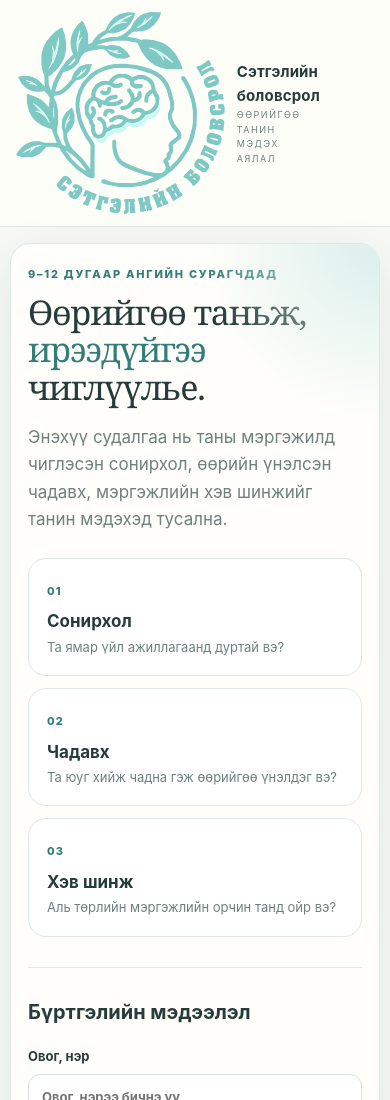
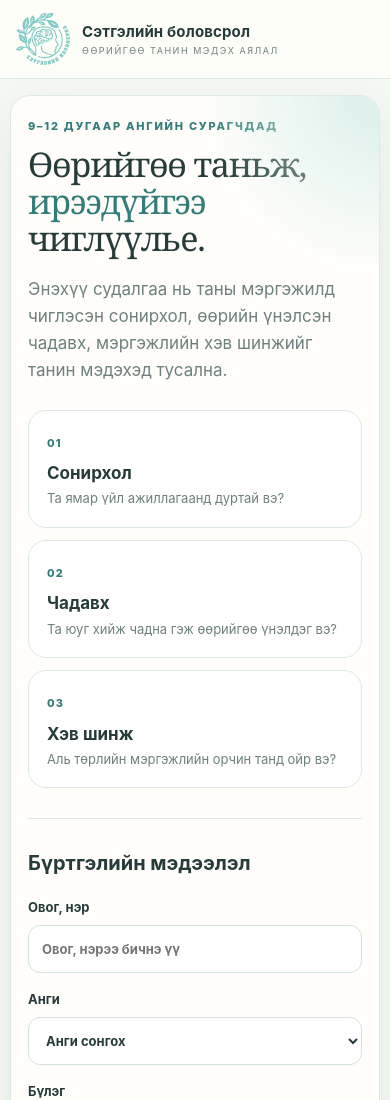
Before and after one commit to orhontuulbatlunaa-psychologist/Setgeliin-bolovsrol, a website with bundled scripts: page career-test/index.html in a window 390 px wide. Shown: the top 1100 px of the page. Built offline with nearby package versions, Linux system fonts and the light colour scheme.

Commit message:
style: size original brand logo for responsive header

```diff
--- a/career-test/styles.css
+++ b/career-test/styles.css
@@ -16,7 +16,7 @@ button, input, select { font: inherit; }
 button { cursor: pointer; }
 .site-header { min-height: 78px; padding: 14px max(4vw, 22px); display:flex; align-items:center; justify-content:space-between; gap:20px; border-bottom:1px solid var(--line); background:rgba(255,254,250,.94); }
 .brand { display:flex; align-items:center; gap:12px; color:var(--ink); text-decoration:none; }
-.brand-mark { width:44px; height:44px; border-radius:50%; display:grid; place-items:center; background:var(--brand-pale); color:var(--brand-dark); font-size:25px; }
+.brand-logo { width:54px; height:54px; object-fit:contain; flex:0 0 54px; }
 .brand b { display:block; font-size:15px; letter-spacing:.01em; }
 .brand small { display:block; color:var(--muted); font-size:9px; letter-spacing:.17em; }
 .header-tag { color:var(--muted); font-size:13px; }
```
